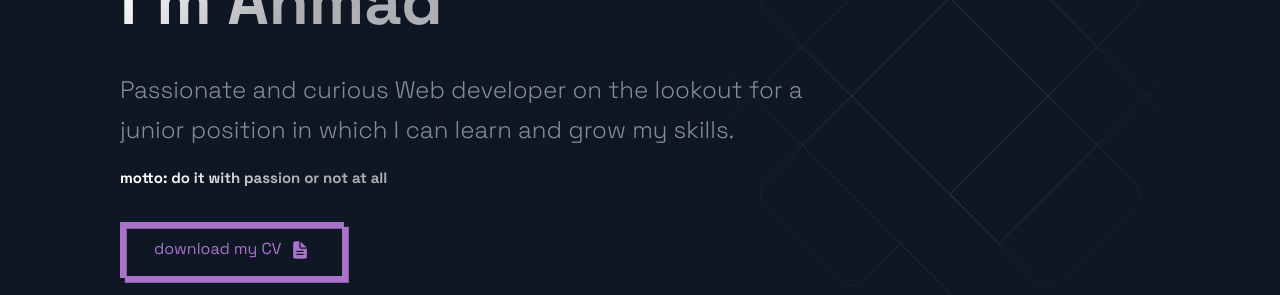
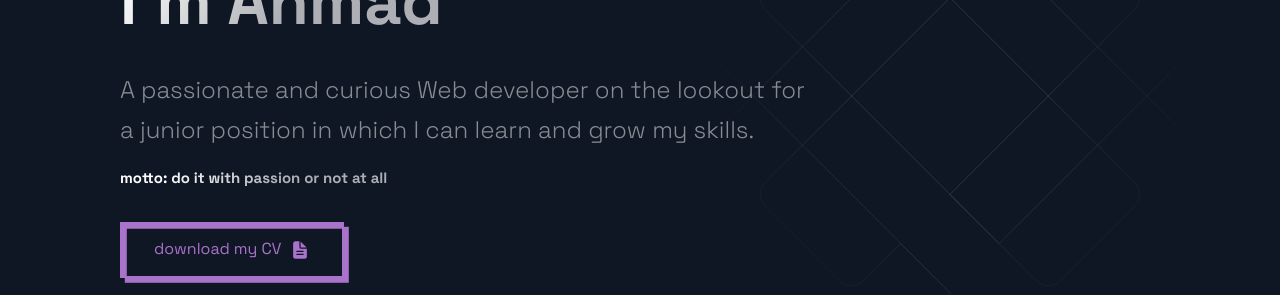
Before and after one commit to amagsid/personal-portfolio, a Next.js app: page / in a window 1280 px wide. Shown: the part 284-579 px from the top of the page. Built offline with nearby package versions, Linux system fonts and the light colour scheme.

Commit message:
edited download CV button

```diff
--- a/src/components/Hero/Hero.js
+++ b/src/components/Hero/Hero.js
@@ -23,7 +23,7 @@ const Hero = () => (
         I'm Ahmad
       </SectionTitle>
       <SectionText style={{ width: '700px', paddingBottom: '0' }}>
-        Passionate and curious Web developer on the lookout for a junior
+        A passionate and curious Web developer on the lookout for a junior
         position in which I can learn and grow my skills.
         <br />
         <SectionTitle style={{ fontSize: '1.5rem' }}>
@@ -33,12 +33,9 @@ const Hero = () => (
       {/* <a href={CV} download='Ahmad_CV.pdf'>
         <Button>download my CV</Button>{' '}
       </a> */}
-      <form
-        action='https://docs.google.com/presentation/d/1qbSAAHeFpKL9SXeSNA8Wc8BR6har-1OFzQ9qVkAQNfA/edit?usp=sharing'
-        method='get'
-        target='_blank'
-      >
-        <blobButton />
+      <blobButton />
+
+      <a href='/Ahmad Magdy CV.pdf' download target='_blank'>
         <button className='offset' type='submit'>
           download my CV{' '}
           <IoDocumentText
@@ -47,7 +44,7 @@ const Hero = () => (
             style={{ marginLeft: '5px' }}
           />
         </button>
-      </form>
+      </a>
     </LeftSection>
   </Section>
 );
```
Also changed, not shown: 1 other file (tests, documents, lock files or other folders).
